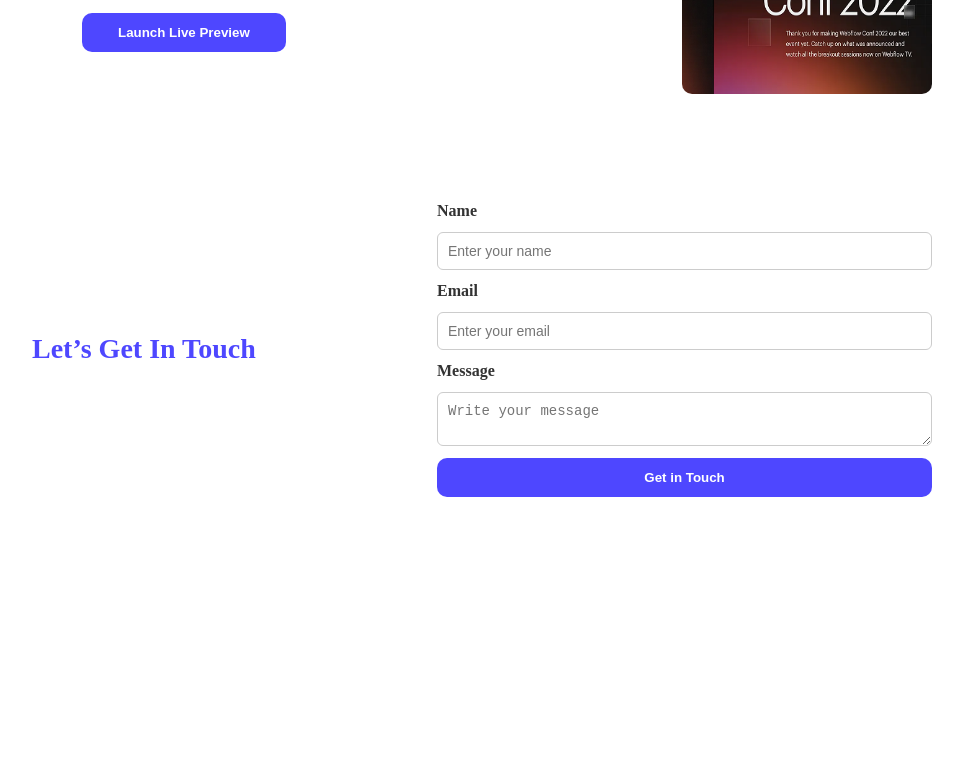
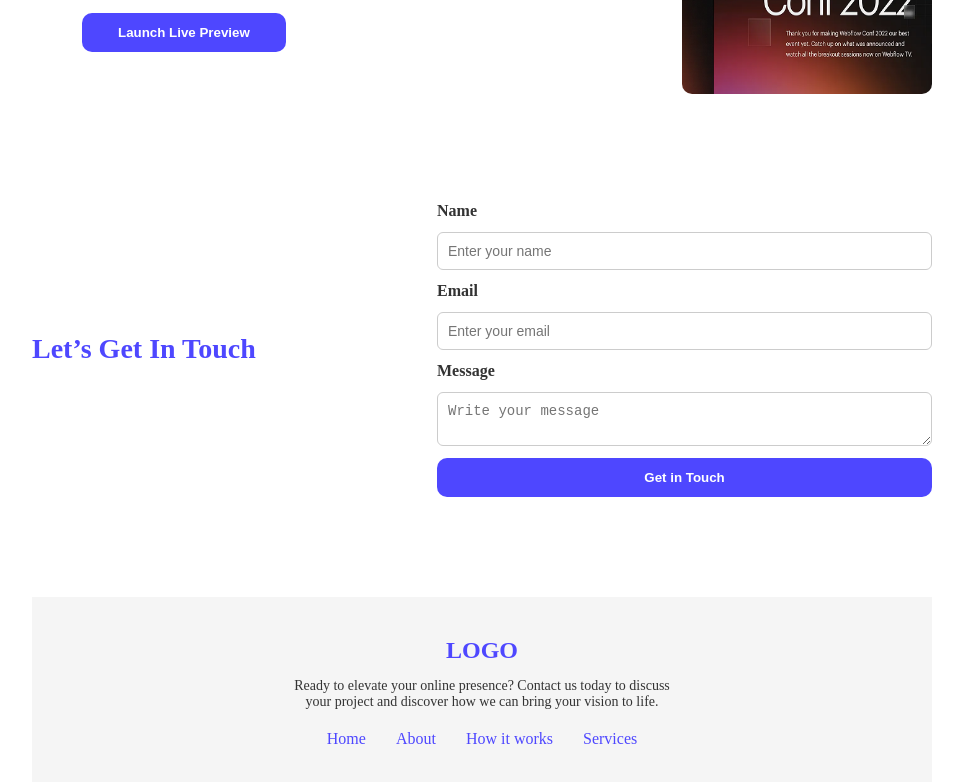
Before and after one commit to NafizCoder/portfolio-web, a plain HTML site: page index.html in a window 1280 px wide. Shown: the part 752-1534 px from the top of the page, without its empty margins (158-1121 px from the left). Before the commit the page ends 1249 px from the top, so only its background shows below. Drawn offline with Linux system fonts and the light colour scheme.

Commit message:
footer section

```diff
--- a/index.html
+++ b/index.html
@@ -56,11 +56,17 @@
     </form>
   </div>
 </section>
-
-
-
-
-    </main>
+<footer class="footer-section">
+  <div class="footer-logo text-primary">LOGO</div>
+  <p class="footer-subtitle">Ready to elevate your online presence? Contact us today to discuss <br> your project and discover how we can bring your vision to life.</p>
+  <ul class="footer-links">
+    <li><a href="#">Home</a></li>
+    <li><a href="#">About</a></li>
+    <li><a href="#">How it works</a></li>
+    <li><a href="#">Services</a></li>
+  </ul>
+</footer>
+   </main>
   </header>
 
 </body>
--- a/styles/styles.css
+++ b/styles/styles.css
@@ -170,3 +170,40 @@ main section{
   border-radius: 6px;
   font-size: 14px;
 }
+/* Footer Section */
+.footer-section {
+  text-align: center;
+  margin-top: 100px;
+  padding: 40px 0;
+  background-color: #f5f5f5;
+}
+
+.footer-logo {
+  font-size: 24px;
+  font-weight: bold;
+  color: #4E47FF;
+  margin-bottom: 10px;
+}
+
+.footer-subtitle {
+  font-size: 14px;
+  color: #333;
+  margin-bottom: 20px;
+}
+
+.footer-links {
+  display: flex;
+  justify-content: center;
+  gap: 30px;
+  padding: 0;
+}
+
+.footer-links li {
+  list-style: none;
+}
+
+.footer-links a {
+  text-decoration: none;
+  color: #4E47FF;
+  font-weight: 500;
+}
```
